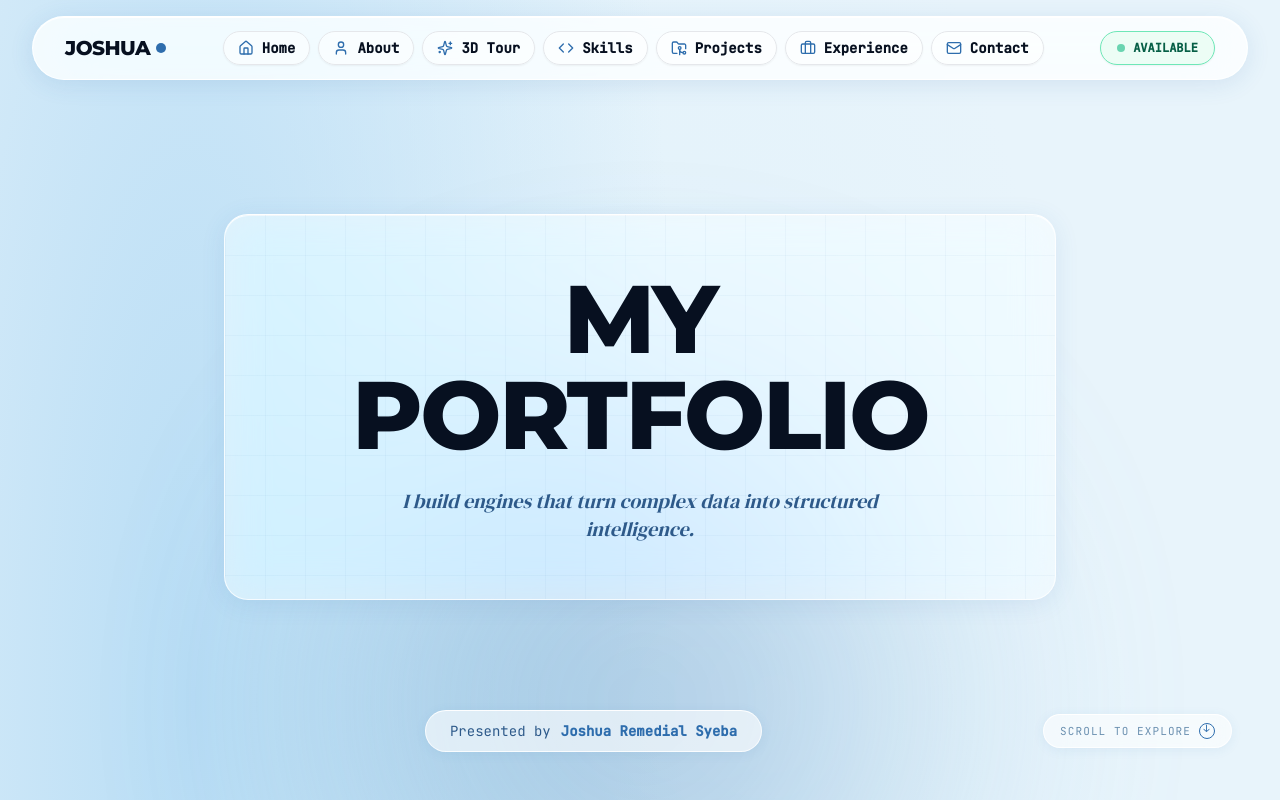
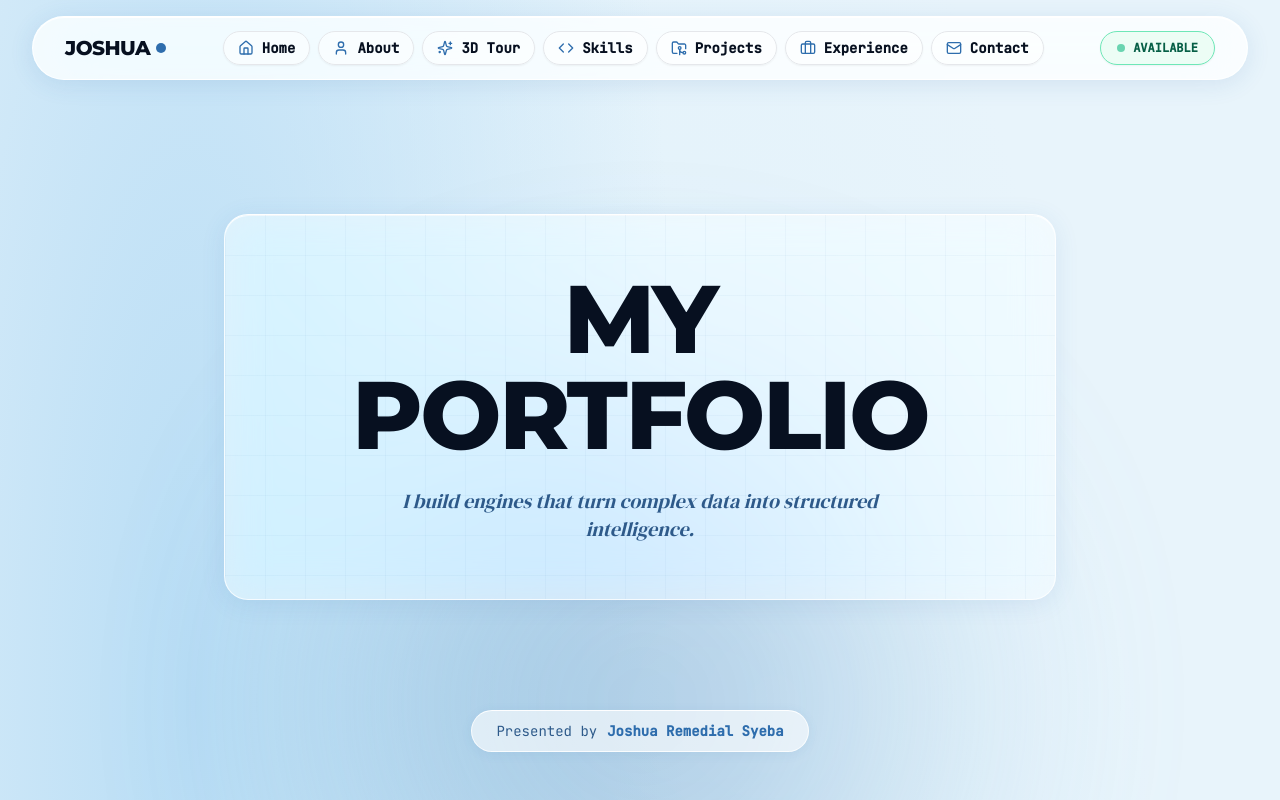
Before and after one commit to Josshua-DSA/Ingenium, a Next.js app: page / in a window 1280 px wide. Shown: the top 800 px of the page. Built offline with nearby package versions, Linux system fonts and the light colour scheme.

Commit message:
style(hero): remove scroll to explore indicator from bottom right corner

```diff
--- a/components/sections/HeroSection.tsx
+++ b/components/sections/HeroSection.tsx
@@ -88,11 +88,8 @@ export function HeroSection() {
         </div>
       </div>
 
-      {/* Bottom Footer Row: Center Presented By + Bottom Right Scroll Indicator */}
-      <div className="w-full max-w-7xl mx-auto px-6 sm:px-8 lg:px-12 relative z-20 flex items-center justify-between pt-6">
-
-        {/* Empty Left Buffer for Symmetry */}
-        <div className="w-24 hidden sm:block" />
+      {/* Bottom Footer Row: Centered Presented By */}
+      <div className="w-full max-w-7xl mx-auto px-6 sm:px-8 lg:px-12 relative z-20 flex items-center justify-center pt-6">
 
         {/* Center: Presented by Joshua Remedial Syeba */}
         <div className="entry entry-d4 mx-auto">
@@ -102,14 +99,6 @@ export function HeroSection() {
           </div>
         </div>
 
-        {/* Bottom Right Corner: Scroll to Explore + Arrow Bounce Icon */}
-        <div className="entry entry-d4 flex items-center space-x-2 text-text-muted font-mono text-[11px] uppercase tracking-widest backdrop-blur-[12px] bg-white/60 border border-white/80 border-t-white/95 px-4 py-2 rounded-full shadow-[0_2px_12px_rgba(46,109,173,0.08)]">
-          <span>Scroll to explore</span>
-          <div className="w-4 h-4 rounded-full border border-arctic-blue flex items-center justify-center">
-            <span className="text-arctic-blue text-[10px] animate-bounce">↓</span>
-          </div>
-        </div>
-
       </div>
     </section>
   )
```
